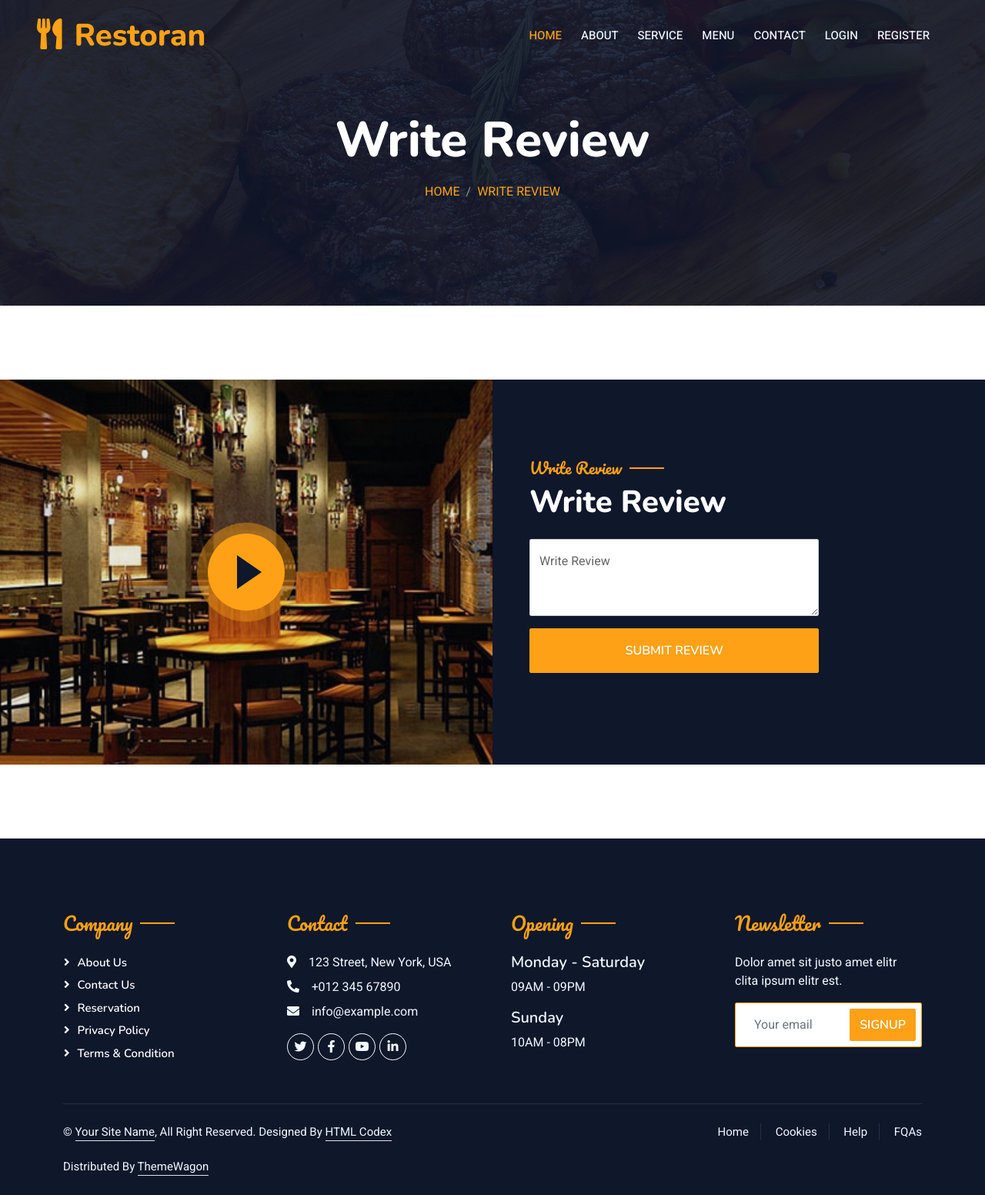
After one commit to Elbzizi/Resotront, a PHP site: page /restoran/users/review.php in a window 1280 px wide. The commit adds this page. Shown: the whole page at 77% size. Run offline with PHP 8.4, Linux system fonts and the light colour scheme; some libraries are stand-ins or nearby versions.

Commit message:
insert review users

```diff
--- /dev/null
+++ b/users/review.php
@@ -0,0 +1,100 @@
+<?php
+require "../config/config.php";
+require("../lisb/App.php");
+require "../includes/header.php";
+$app = new App;
+if (isset($_POST['submit'])) {
+    if (isset($_SESSION['username'])) {
+        $username=$_SESSION["username"];
+        if (!empty($_POST['review'])) {
+            $review=$_POST['review'];
+            $query = "INSERT INTO reviews values (default,?,?,default)";
+            $arry = [$review,$username];
+            $path = "booking.php";
+            $message = "review successful";
+            $app->Insert($query, $arry, $path, $message);
+        }else{
+            echo "<script>alert('review empty !!!');</script>";
+            echo "<script>window.location.href='".APPURL."/users/review.php'</script>";
+        }
+    }else{
+    echo "<script>window.location.href='".APPURL."/404.php'</script>";
+    }
+}
+
+
+?>
+
+<div class="container-xxl py-5 bg-dark hero-header mb-5">
+    <div class="container text-center my-5 pt-5 pb-4">
+        <h1 class="display-3 text-white mb-3 animated slideInDown">Write Review</h1>
+        <nav aria-label="breadcrumb">
+            <ol class="breadcrumb justify-content-center text-uppercase">
+                <li class="breadcrumb-item"><a href="#">Home</a></li>
+                <li class="breadcrumb-item"><a href="#">Write Review</a></li>
+            </ol>
+        </nav>
+    </div>
+</div>
+</div>
+<!-- Navbar & Hero End -->
+
+
+<!-- Reservation Start -->
+<div class="container-xxl py-5 px-0 wow fadeInUp" data-wow-delay="0.1s">
+    <div class="row g-0">
+        <div class="col-md-6">
+            <div class="video">
+                <button type="button" class="btn-play" data-bs-toggle="modal"
+                    data-src="https://www.youtube.com/embed/DWRcNpR6Kdc" data-bs-target="#videoModal">
+                    <span></span>
+                </button>
+            </div>
+        </div>
+        <div class="col-md-6 bg-dark d-flex align-items-center">
+            <div class="p-5 wow fadeInUp" data-wow-delay="0.2s">
+                <h5 class="section-title ff-secondary text-start text-primary fw-normal">Write Review</h5>
+                <h1 class="text-white mb-4">Write Review</h1>
+                <form method="post" action="review.php">
+                    <div class="row g-3">
+                        <div class="col-12">
+                            <div class="form-floating">
+                                <textarea class="form-control" placeholder="Write Review" name="review"
+                                    style="height: 100px"></textarea>
+                                <label for="message">Write Review</label>
+                            </div>
+                        </div>
+                        <div class="col-12">
+                            <button class="btn btn-primary w-100 py-3" name="submit" type="submit">Submit
+                                Review</button>
+                        </div>
+                    </div>
+                </form>
+            </div>
+        </div>
+    </div>
+</div>
+
+<div class="modal fade" id="videoModal" tabindex="-1" aria-labelledby="exampleModalLabel" aria-hidden="true">
+    <div class="modal-dialog">
+        <div class="modal-content rounded-0">
+            <div class="modal-header">
+                <h5 class="modal-title" id="exampleModalLabel">Youtube Video</h5>
+                <button type="button" class="btn-close" data-bs-dismiss="modal" aria-label="Close"></button>
+            </div>
+            <div class="modal-body">
+                <!-- 16:9 aspect ratio -->
+                <div class="ratio ratio-16x9">
+                    <iframe class="embed-responsive-item" src="" id="video" allowfullscreen allowscriptaccess="always"
+                        allow="autoplay"></iframe>
+                </div>
+            </div>
+        </div>
+    </div>
+</div>
+<!-- Reservation Start -->
+
+
+<?php require "../includes/footer.php"; ?>
+
+</html>
```
Also changed, not shown: Sql/sql_fail.sql (+14 -0 lines), users/booking.php (+8 -0 lines).
